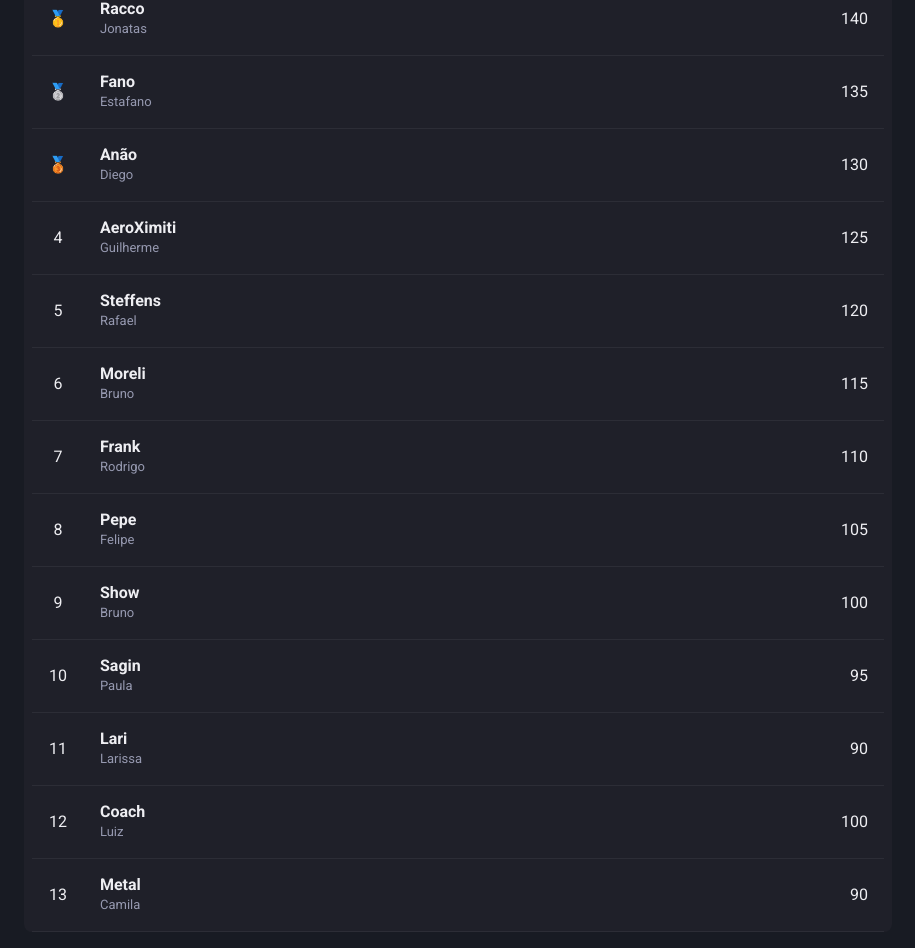
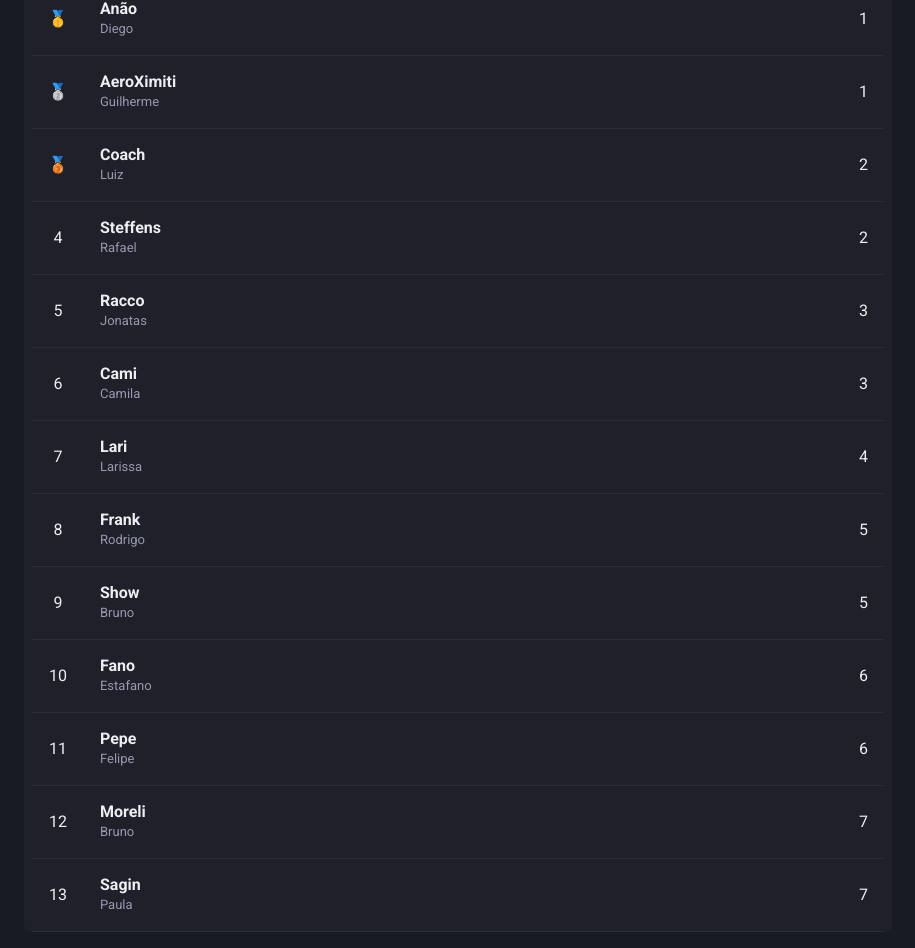
Before and after one commit to luanelioliveira/deadleader, a Next.js app: page / in a window 1280 px wide. Shown: the part 488-1436 px from the top of the page, without its empty margins (182-1097 px from the left). Built offline with nearby package versions, Linux system fonts and the light colour scheme.

Commit message:
update leaderboard ranking

```diff
--- a/src/components/Leaderboard/index.tsx
+++ b/src/components/Leaderboard/index.tsx
@@ -19,39 +19,7 @@ import {
 
 import team12Logo from "../../assets/team12.jpeg";
 
-const players = [
-  { alias: "Racco", name: "Jonatas", points: 140, categorie: "rx" },
-  { alias: "Fano", name: "Estafano", points: 135, categorie: "rx" },
-  { alias: "Anão", name: "Diego", points: 130, categorie: "rx" },
-  { alias: "AeroXimiti", name: "Guilherme", points: 125, categorie: "rx" },
-  { alias: "Steffens", name: "Rafael", points: 120, categorie: "rx" },
-  { alias: "Moreli", name: "Bruno", points: 115, categorie: "rx" },
-  { alias: "Frank", name: "Rodrigo", points: 110, categorie: "rx" },
-  { alias: "Pepe", name: "Felipe", points: 105, categorie: "rx" },
-  { alias: "Show", name: "Bruno", points: 100, categorie: "rx" },
-  { alias: "Sagin", name: "Paula", points: 95, categorie: "rx" },
-  { alias: "Lari", name: "Larissa", points: 90, categorie: "rx" },
-  { alias: "Coach", name: "Luiz", points: 100, categorie: "rx" },
-  { alias: "Metal", name: "Camila", points: 90, categorie: "rx" },
-  { alias: "Kapoti", name: "Bruno", points: 85, categorie: "intermediate" },
-  { alias: "Delai", name: "Fran", points: 80, categorie: "intermediate" },
-  { alias: "Martineli", name: "Diego", points: 75, categorie: "intermediate" },
-  { alias: "Coach", name: "Michel", points: 70, categorie: "intermediate" },
-  { alias: "Desafio", name: "Rodrigo", points: 70, categorie: "intermediate" },
-  { alias: "Guima", name: "Guilherme", points: 70, categorie: "intermediate" },
-  { alias: "Delai", name: "Diogo", points: 70, categorie: "intermediate" },
-  { alias: "Silva", name: "Sabrina", points: 70, categorie: "intermediate" },
-  { alias: "Bandeira", name: "Aline", points: 70, categorie: "intermediate" },
-  {
-    alias: "CapotaAberta",
-    name: "João",
-    points: 70,
-    categorie: "intermediate",
-  },
-  { alias: "Bebidas", name: "Thiago", points: 70, categorie: "intermediate" },
-  { alias: "Alves", name: "Djozemara", points: 70, categorie: "intermediate" },
-  { alias: "Serjão", name: "Sergio", points: 70, categorie: "intermediate" },
-];
+import { players } from "../../data/leaderboard";
 
 export function Leaderboard() {
   const isWideVersion = useBreakpointValue({
@@ -59,11 +27,17 @@ export function Leaderboard() {
     lg: true,
   });
 
-  const [categorie, setCategorie] = useState("rx");
+  const [category, setCategory] = useState("rx");
 
-  const playersFiltred = players.filter(
-    (player) => player.categorie === categorie
-  );
+  const playersFiltred = players
+    .filter((player) => player.category === category)
+    .map((player) => {
+      return {
+        ...player,
+        rank: player.points * player.factor,
+      };
+    })
+    .sort((a, b) => (a.rank < b.rank ? -1 : 1));
 
   function formatName(fullName: string, alias: string) {
     return fullName + " (" + alias + ")";
@@ -102,18 +76,18 @@ export function Leaderboard() {
             <Stack direction="row" spacing={4}>
               <Button
                 colorScheme="purple"
-                variant={categorie === "rx" ? "solid" : "outline"}
+                variant={category === "rx" ? "solid" : "outline"}
                 onClick={() => {
-                  setCategorie("rx");
+                  setCategory("rx");
                 }}
               >
                 RX
               </Button>
               <Button
                 colorScheme="purple"
-                variant={categorie === "intermediate" ? "solid" : "outline"}
+                variant={category === "intermediate" ? "solid" : "outline"}
                 onClick={() => {
-                  setCategorie("intermediate");
+                  setCategory("intermediate");
                 }}
               >
                 Intermediate
--- /dev/null
+++ b/src/data/leaderboard.ts
@@ -0,0 +1,30 @@
+export const players = [
+  { alias: "Anão", name: "Diego", points: 1, factor: 10, category: "rx" },
+  { alias: "AeroXimiti", name: "Guilherme", points: 1, factor: 11, category: "rx" },
+  { alias: "Coach", name: "Luiz", points: 2, factor: 20, category: "rx" },
+  { alias: "Steffens", name: "Rafael", points: 2, factor: 21, category: "rx" },
+  { alias: "Racco", name: "Jonatas", points: 3, factor: 30, category: "rx" },
+  { alias: "Cami", name: "Camila", points: 3, factor: 31, category: "rx" },
+  { alias: "Lari", name: "Larissa", points: 4, factor: 40, category: "rx" },
+  { alias: "Frank", name: "Rodrigo", points: 5, factor: 50, category: "rx" },
+  { alias: "Show", name: "Bruno", points: 5, factor: 51, category: "rx" },
+  { alias: "Fano", name: "Estafano", points: 6, factor: 60, category: "rx" },
+  { alias: "Pepe", name: "Felipe", points: 6, factor: 61, category: "rx" },
+  { alias: "Moreli", name: "Bruno", points: 7, factor: 70, category: "rx" },
+  { alias: "Sagin", name: "Paula", points: 7, factor: 71, category: "rx" },
+  { alias: "Martineli", name: "Diego", points: 1, factor: 10, category: "intermediate" },
+  { alias: "Bandeira", name: "Aline", points: 2, factor: 20, category: "intermediate" },
+  { alias: "Delai", name: "Fran", points: 3, factor: 30, category: "intermediate" },
+  { alias: "CapotaAberta", name: "João", points: 4, factor: 40, category: "intermediate" },
+  { alias: "Coach", name: "Michel", points: 5, factor: 50, category: "intermediate" },
+  { alias: "Desafio", name: "Rodrigo", points: 5, factor: 51, category: "intermediate" },
+  { alias: "Guima", name: "Guilherme", points: 6, factor: 60, category: "intermediate" },
+  { alias: "Delai", name: "Diogo", points: 7, factor: 70, category: "intermediate" },
+  { alias: "Serjão", name: "Sergio", points: 7, factor: 71, category: "intermediate" },
+  { alias: "Alves", name: "Djozemara", points: 8, factor: 80, category: "intermediate" },
+  { alias: "Kapoti", name: "Bruno", points: 9, factor: 90, category: "intermediate" },
+  { alias: "Bebidas", name: "Thiago", points: 10, factor: 100, category: "intermediate" },
+  { alias: "Cardoso", name: "Paula", points: 11, factor: 110, category: "intermediate" },
+  { alias: "Silva", name: "Sabrina", points: 12, factor: 120, category: "intermediate" },
+  { alias: "Metal", name: "Jonathan", points: 13, factor: 130, category: "intermediate" },
+];
```
